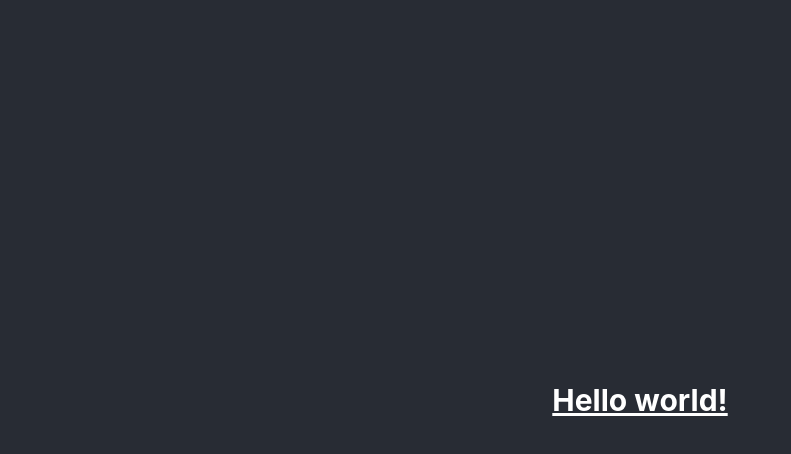
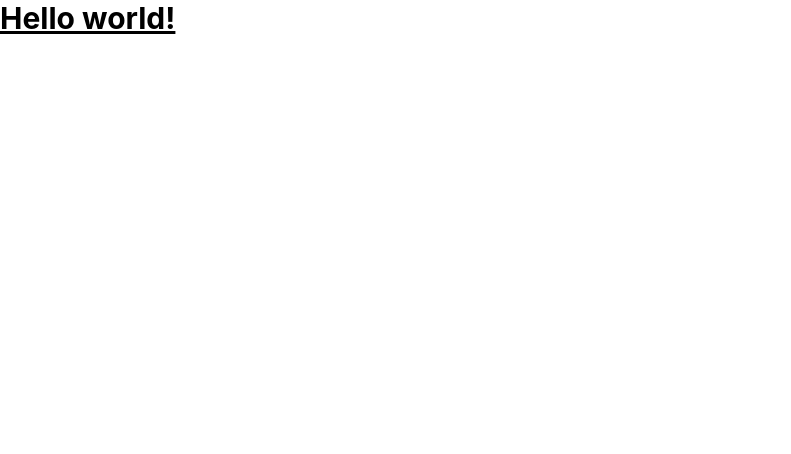
Before and after one commit to Yasaman-k/task-management, a React (Create React App) app: page / in a window 1280 px wide. Shown: the top 454 px of the page, without its empty margins (0-791 px from the left). Built offline with nearby package versions, Linux system fonts and the light colour scheme.

Commit message:
chore: remove unused style code

```diff
--- a/src/App.css
+++ b/src/App.css
@@ -1,31 +1,11 @@
 .App {
   text-align: center;
-}
-
-.App-logo {
-  height: 40vmin;
-  pointer-events: none;
 }
 
 @media (prefers-reduced-motion: no-preference) {
   .App-logo {
     animation: App-logo-spin infinite 20s linear;
   }
-}
-
-.App-header {
-  background-color: #282c34;
-  min-height: 100vh;
-  display: flex;
-  flex-direction: column;
-  align-items: center;
-  justify-content: center;
-  font-size: calc(10px + 2vmin);
-  color: white;
-}
-
-.App-link {
-  color: #61dafb;
 }
 
 @keyframes App-logo-spin {
--- a/src/App.js
+++ b/src/App.js
@@ -2,8 +2,8 @@ import './App.css';
 
 function App() {
   return (
-    <div className="App">
-      <header className="App-header">
+    <div className="">
+      <header>
         <h1 className="text-3xl font-bold underline">Hello world!</h1>
       </header>
     </div>
--- a/src/index.css
+++ b/src/index.css
@@ -9,7 +9,3 @@ body {
   -webkit-font-smoothing: antialiased;
   -moz-osx-font-smoothing: grayscale;
 }
-
-code {
-  font-family: source-code-pro, Menlo, Monaco, Consolas, 'Courier New', monospace;
-}
```
